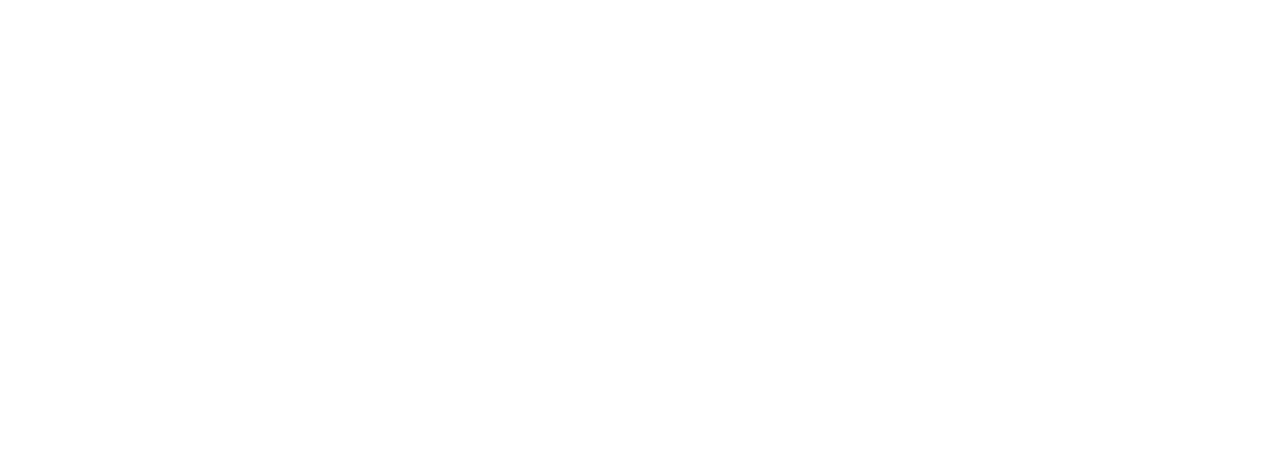
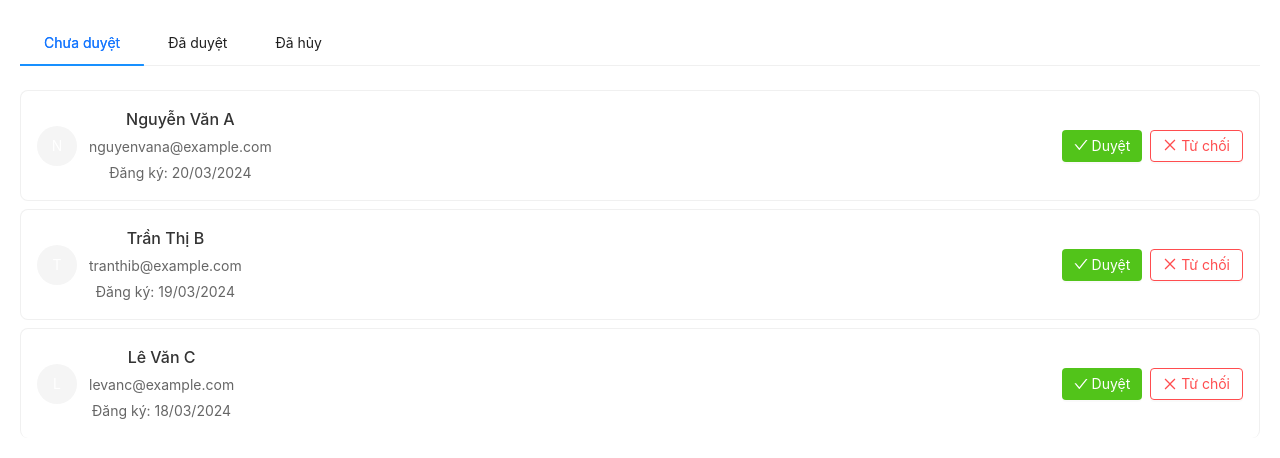
Before and after one commit to HekiruLily/CV, a React (Create React App) app in the folder frontend/: page /clubs/members in a window 1280 px wide. Before the commit this address had no page. Shown: the top 458 px of the page. Built offline with nearby package versions, Linux system fonts and the light colour scheme; a web font is replaced by a local one.

Commit message:
[ADD] memberlist

```diff
--- a/frontend/src/App.js
+++ b/frontend/src/App.js
@@ -4,6 +4,7 @@
 import RegisterPage from './pages/auth/RegisterPage';
 import LoginPage from './pages/auth/LoginPage';
 import ClubPage from './pages/club/club_page';
+import MemberList from './components/memberlist/memberlist';
 
 function App() {
   return (
@@ -14,11 +15,11 @@
           <Route path="/register" element={<RegisterPage />} />
           <Route path="/login" element={<LoginPage />} />
           <Route path="/clubs" element={<ClubPage />} />
+          <Route path="/clubs/members" element={<MemberList />} />
         </Routes>
       </div>
     </Router>
   );
 }
 
-
 export default App;
--- /dev/null
+++ b/frontend/src/components/memberlist/memberlist.css
@@ -0,0 +1,185 @@
+.member-list-container {
+  padding: 20px;
+  background: white;
+}
+
+.member-item {
+  display: flex !important;
+  justify-content: space-between !important;
+  align-items: center !important;
+  padding: 16px !important;
+  margin: 8px 0;
+  background: white !important;
+  border-radius: 8px;
+  border: 1px solid #f0f0f0;
+}
+
+.member-content {
+  display: flex;
+  align-items: center;
+  gap: 12px;
+}
+
+.member-avatar {
+  width: 40px;
+  height: 40px;
+  background: #f5f5f5;
+}
+
+.member-info-container {
+  display: flex;
+  flex-direction: column;
+  gap: 4px;
+}
+
+.member-name {
+  font-size: 16px;
+  font-weight: 500;
+  color: #333;
+}
+
+.member-email {
+  color: #666;
+  font-size: 14px;
+}
+
+.member-register-date {
+  color: #666;
+  font-size: 14px;
+}
+
+.member-reason {
+  color: #ff4d4f;
+  font-size: 13px;
+}
+
+.member-actions {
+  display: flex;
+  gap: 8px;
+}
+
+.action-button {
+  display: flex;
+  align-items: center;
+  gap: 4px;
+  padding: 4px 12px;
+  border-radius: 4px;
+  font-size: 14px;
+}
+
+.action-button.approve {
+  background: #52c41a;
+  border: none;
+  color: white;
+}
+
+.action-button.approve:hover {
+  background: #73d13d;
+}
+
+.action-button.reject {
+  background: white;
+  border: 1px solid #ff4d4f;
+  color: #ff4d4f;
+}
+
+.action-button.reject:hover {
+  background: #fff1f0;
+}
+
+.ant-tabs-tab {
+  padding: 12px 24px !important;
+  margin: 0 !important;
+  color: #666;
+}
+
+.ant-tabs-tab.ant-tabs-tab-active {
+  color: #1890ff !important;
+}
+
+.ant-tabs-ink-bar {
+  background: #1890ff !important;
+  height: 2px !important;
+}
+
+.member-title {
+  display: flex;
+  align-items: center;
+  gap: 8px;
+}
+
+.club-id {
+  background-color: #e6f4ff;
+  color: #1890ff;
+  border: none;
+  font-size: 12px;
+  padding: 2px 8px;
+}
+
+.member-rank {
+  display: flex;
+  align-items: center;
+  gap: 6px;
+  color: #faad14;
+  font-size: 14px;
+}
+
+.trophy-icon {
+  color: #faad14;
+  font-size: 16px;
+}
+
+.edit-button,
+.delete-button {
+  border: none;
+  padding: 8px;
+  height: auto;
+  width: auto;
+}
+
+.edit-button {
+  color: #1890ff;
+}
+
+.edit-button:hover {
+  color: #40a9ff;
+  background: #e6f7ff;
+}
+
+.delete-button {
+  color: #ff4d4f;
+}
+
+.delete-button:hover {
+  color: #ff7875;
+  background: #fff1f0;
+}
+
+.delete-icon {
+  color: #ff4d4f;
+  font-size: 18px;
+  cursor: pointer;
+  padding: 8px;
+  border-radius: 4px;
+  transition: all 0.3s;
+}
+
+.delete-icon:hover {
+  background-color: #fff1f0;
+  color: #ff7875;
+}
+
+.member-item:hover {
+  background: #fafafa !important;
+  transition: all 0.3s;
+}
+
+@media (max-width: 576px) {
+  .ant-list-item-meta-avatar {
+    margin-right: 8px !important;
+  }
+
+  .ant-list-item {
+    padding: 12px !important;
+  }
+}
--- /dev/null
+++ b/frontend/src/components/memberlist/memberlist.js
@@ -0,0 +1,217 @@
+import React, { useState } from 'react';
+import { List, Avatar, Tabs, Button, Tag } from 'antd';
+import { UserOutlined, CheckOutlined, CloseOutlined, DeleteOutlined, EditOutlined, TrophyOutlined } from '@ant-design/icons';
+import './memberlist.css';
+
+const MemberList = () => {
+  const [activeTab, setActiveTab] = useState('pending');
+
+  // Mock data - sau này sẽ thay bằng API call thực tế
+  const pendingMembers = [
+    {
+      id: 1,
+      name: 'Nguyễn Văn A',
+      email: 'nguyenvana@example.com',
+      registerDate: '20/03/2024',
+      avatar: null
+    },
+    {
+      id: 2,
+      name: 'Trần Thị B',
+      email: 'tranthib@example.com',
+      registerDate: '19/03/2024',
+      avatar: null
+    },
+    {
+      id: 3,
+      name: 'Lê Văn C',
+      email: 'levanc@example.com',
+      registerDate: '18/03/2024',
+      avatar: null
+    }
+  ];
+
+  const approvedMembers = [
+    {
+      id: 1,
+      name: 'Phạm Văn D',
+      clubId: 'CLB001',
+      rank: '2/20',
+      avatar: null
+    },
+    {
+      id: 2,
+      name: 'Hoàng Thị E',
+      clubId: 'CLB002',
+      rank: '5/20',
+      avatar: null
+    },
+    {
+      id: 3,
+      name: 'Vũ Văn F',
+      clubId: 'CLB003',
+      rank: '8/20',
+      avatar: null
+    }
+  ];
+
+  const handleApprove = (memberId) => {
+    console.log('Approve member:', memberId);
+  };
+
+  const handleReject = (memberId) => {
+    console.log('Reject member:', memberId);
+  };
+
+  const handleDelete = (memberId) => {
+    console.log('Delete member:', memberId);
+  };
+
+  const renderMemberActions = (member) => {
+    if (member.status === 'pending') {
+      return [
+        <Button
+          type="primary"
+          icon={<CheckOutlined />}
+          size="small"
+          onClick={() => handleApprove(member.id)}
+        >
+          Duyệt
+        </Button>,
+        <Button
+          danger
+          icon={<CloseOutlined />}
+          size="small"
+          onClick={() => handleReject(member.id)}
+        >
+          Từ chối
+        </Button>
+      ];
+    }
+    return [
+      <Button
+        type="text"
+        className="edit-button"
+        icon={<EditOutlined />}
+      />,
+      <Button
+        type="text"
+        className="delete-button"
+        icon={<DeleteOutlined />}
+      />
+    ];
+  };
+
+  // Data cho tab Đã hủy
+  const rejectedMembers = [
+    {
+      id: 1,
+      name: 'Đỗ Văn G',
+      email: 'dovang@example.com',
+      avatar: null,
+      reason: 'Thông tin không hợp lệ'
+    },
+    {
+      id: 2,
+      name: 'Ngô Thị H',
+      email: 'ngothih@example.com',
+      avatar: null,
+      reason: 'Không đủ điều kiện tham gia'
+    }
+  ];
+
+  return (
+    <div className="member-list-container">
+      <Tabs activeKey={activeTab} onChange={setActiveTab}>
+        <Tabs.TabPane tab="Chưa duyệt" key="pending">
+          <List
+            itemLayout="horizontal"
+            dataSource={pendingMembers}
+            renderItem={member => (
+              <List.Item className="member-item">
+                <div className="member-content">
+                  <Avatar className="member-avatar">
+                    {member.name[0]}
+                  </Avatar>
+                  <div className="member-info-container">
+                    <div className="member-name">{member.name}</div>
+                    <div className="member-email">{member.email}</div>
+                    <div className="member-register-date">Đăng ký: {member.registerDate}</div>
+                  </div>
+                </div>
+                <div className="member-actions">
+                  <Button
+                    className="action-button approve"
+                    icon={<CheckOutlined />}
+                  >
+                    Duyệt
+                  </Button>
+                  <Button
+                    className="action-button reject"
+                    icon={<CloseOutlined />}
+                  >
+                    Từ chối
+                  </Button>
+                </div>
+              </List.Item>
+            )}
+          />
+        </Tabs.TabPane>
+        <Tabs.TabPane tab="Đã duyệt" key="approved">
+          <List
+            itemLayout="horizontal"
+            dataSource={approvedMembers}
+            renderItem={member => (
+              <List.Item actions={renderMemberActions(member)}>
+                <List.Item.Meta
+                  avatar={
+                    <Avatar src={member.avatar}>
+                      {member.name[0]}
+                    </Avatar>
+                  }
+                  title={
+                    <div className="member-title">
+                      <span className="member-name">{member.name}</span>
+                      <Tag className="club-id">{member.clubId}</Tag>
+                    </div>
+                  }
+                  description={
+                    <div className="member-rank">
+                      <TrophyOutlined className="trophy-icon" />
+                      <span>Xếp hạng: {member.rank}</span>
+                    </div>
+                  }
+                />
+              </List.Item>
+            )}
+          />
+        </Tabs.TabPane>
+        <Tabs.TabPane tab="Đã hủy" key="rejected">
+          <List
+            itemLayout="horizontal"
+            dataSource={rejectedMembers}
+            renderItem={member => (
+              <List.Item className="member-item">
+                <div className="member-content">
+                  <Avatar className="member-avatar">
+                    {member.name[0].toUpperCase()}
+                  </Avatar>
+                  <div className="member-info-container">
+                    <div className="member-name">{member.name}</div>
+                    <div className="member-email">{member.email}</div>
+                    <div className="member-reason">Lý do: {member.reason}</div>
+                  </div>
+                </div>
+                <div className="member-actions">
+                  <DeleteOutlined className="delete-icon" />
+                </div>
+              </List.Item>
+            )}
+          />
+        </Tabs.TabPane>
+      </Tabs>
+    </div>
+  );
+};
+
+export default MemberList;
```
